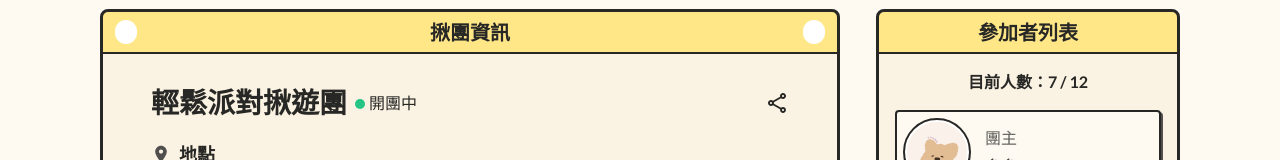
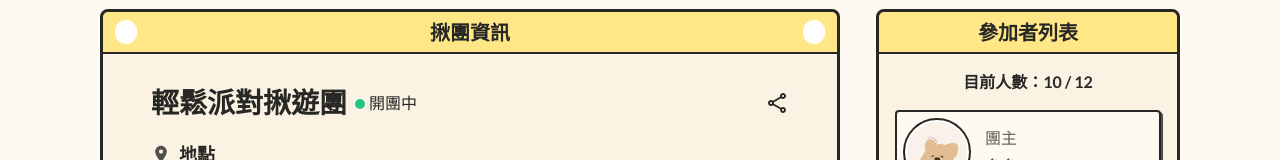
Before and after one commit to star82620/join-joy, a Next.js app: page /group in a window 1280 px wide. Shown: the part 139-299 px from the top of the page. Built offline with nearby package versions, Linux system fonts and the light colour scheme.

Commit message:
update/ adjust data of usecontext

```diff
--- a/modules/GroupProfile/GroupInformation.tsx
+++ b/modules/GroupProfile/GroupInformation.tsx
@@ -1,17 +1,22 @@
-import React from "react";
+import React, { useContext } from "react";
 import Image from "next/image";
 import Button from "@/common/components/GeneralButton";
 import Share from "@/common/components/Share";
 import { groupStatusFormat } from "@/constants/groupStatusFormat";
-import { StoreLocation, Title, TagItem, GameItem } from "./index";
+import {
+  StoreLocation,
+  Title,
+  TagItem,
+  GameItem,
+  GroupDataContext,
+} from "./index";
 import { GroupInformationProps, GameItemType } from "./data";
 
 export default function GroupInformation({
-  groupData,
-  applyNum,
   setApplyNum,
   handleJoinSubmit,
 }: GroupInformationProps) {
+  const { groupData, currentMemberNum } = useContext(GroupDataContext);
   const {
     groupName,
     groupStatus,
@@ -28,6 +33,13 @@ export default function GroupInformation({
   } = groupData;
   const isPlace = place !== "NULL";
   const groupStatusText = groupStatusFormat[groupStatus];
+  const remainingNum = totalMemberNum - currentMemberNum;
+  const numOptions = Array.from({ length: remainingNum }).map((_, index) => (
+    <option key={index} value={index + 1}>
+      {index + 1}
+    </option>
+  ));
+
   return (
     <section className="px-12 py-8 md:px-3 md:py-4">
       <div className="flex items-center gap-2">
@@ -101,11 +113,7 @@ export default function GroupInformation({
               setApplyNum(Number(e.target.value));
             }}
           >
-            {/* 要根據目前最大可加入人數給選項，會有那種同時送出的狀況？=>未來展望 */}
-            <option>1</option>
-            <option>2</option>
-            <option>3</option>
-            <option>4</option>
+            {numOptions}
           </select>
         </div>
         <Button type="submit" appearance="orange" className="grow md:w-full">
--- a/modules/GroupProfile/MembersList.tsx
+++ b/modules/GroupProfile/MembersList.tsx
@@ -1,8 +1,9 @@
-import React from "react";
+import React, { useContext } from "react";
 import Image from "next/image";
 import Link from "@/common/components/GeneralLink";
 import { memberStatusFormat } from "@/constants/memberStatusFormat";
-import { MembersListProps, MemberCardProps } from "./data";
+import { GroupDataContext } from "./index";
+import { MemberCardProps } from "./data";
 
 function MemberCard({ member, index }: MemberCardProps) {
   const { userId, userName, status, initNum } = member;
@@ -38,14 +39,9 @@ function MemberCard({ member, index }: MemberCardProps) {
   );
 }
 
-export default function MembersList({
-  members,
-  totalMemberNum,
-}: MembersListProps) {
-  const currentMemberNum = members.reduce((sum, member) => {
-    sum += member.initNum;
-    return sum;
-  }, 0);
+export default function MembersList() {
+  const { groupData, currentMemberNum } = useContext(GroupDataContext);
+  const { totalMemberNum, members } = groupData;
   return (
     <section className="p-4 md:px-3 md:py-4">
       <h3 className="text-md leading-6 text-center">
--- a/modules/GroupProfile/data.tsx
+++ b/modules/GroupProfile/data.tsx
@@ -1,5 +1,3 @@
-import GroupInformation from "./GroupInformation";
-
 type IconKeyType =
   | "location"
   | "date"
@@ -20,29 +18,19 @@ export type IconType = { IconKeyType: IconItemType };
 export type TitleProps = { content: IconKeyType };
 
 export type StoreType = { storeName: string; storeId: string; address: string };
+
 export type GameItemType = {
   gameName: string;
   gameId: string;
   gameType: string;
 };
+
 export type MemberType = {
   userId: string;
   userName: string;
   status: "leader" | "member";
   initNum: number;
 };
-
-export type TagItemProps = {
-  tag: string;
-};
-export type GameItemProps = {
-  game: GameItemType;
-};
-export type StoreLocationProps = {
-  store: StoreType;
-};
-
-export type MemberCardProps = { member: MemberType; index: number };
 
 export type GroupDataType = {
   groupName: string;
@@ -60,16 +48,23 @@ export type GroupDataType = {
   tags: Array<string>;
 };
 
+export type TagItemProps = {
+  tag: string;
+};
+
+export type GameItemProps = {
+  game: GameItemType;
+};
+
+export type StoreLocationProps = {
+  store: StoreType;
+};
+
+export type MemberCardProps = { member: MemberType; index: number };
+
 export type GroupInformationProps = {
-  groupData: GroupDataType;
-  applyNum: number;
   setApplyNum: (applyNum: number) => void;
   handleJoinSubmit: (e: React.FormEvent<HTMLFormElement>) => void;
-};
-
-export type MembersListProps = {
-  members: MemberType[];
-  totalMemberNum: GroupDataType["totalMemberNum"];
 };
 
 // ---data---
@@ -77,7 +72,7 @@ export type MembersListProps = {
 export const groupData: GroupDataType = {
   groupName: "輕鬆派對揪遊團",
   groupStatus: "opening",
-  place: "NULL", //如果是自宅團就 show 開團當時寫的
+  place: "NULL",
   store: {
     storeId: "s123",
     storeName: "六角學院桌遊店",
@@ -98,7 +93,7 @@ export const groupData: GroupDataType = {
   members: [
     { userId: "a00012", userName: "多多", status: "leader", initNum: 2 },
     { userId: "a00019", userName: "皮卡秋", status: "member", initNum: 3 },
-    { userId: "a00041", userName: "少少", status: "member", initNum: 1 },
+    { userId: "a00041", userName: "少少", status: "member", initNum: 4 },
     { userId: "a00033", userName: "巧虎", status: "member", initNum: 1 },
   ],
   tags: ["新手團", "經驗切磋"],
--- a/modules/GroupProfile/index.tsx
+++ b/modules/GroupProfile/index.tsx
@@ -1,4 +1,4 @@
-import React, { useState } from "react";
+import React, { createContext, useState } from "react";
 import Image from "next/image";
 import Link from "@/common/components/GeneralLink";
 import ModalWrapper from "@/common/components/ModalWrapper";
@@ -74,24 +74,33 @@ export function GameItem({ game }: GameItemProps) {
   );
 }
 
+const currentMemberNum = groupData.members.reduce((sum, member) => {
+  sum += member.initNum;
+  return sum;
+}, 0);
+
+export const GroupDataContext = createContext({
+  groupData: groupData,
+  currentMemberNum: currentMemberNum,
+});
+
 export default function GroupProfile() {
   const [applyNum, setApplyNum] = useState<number>(1);
 
   function handleJoinSubmit(e: React.FormEvent<HTMLFormElement>) {
     e.preventDefault();
-    console.log("handleJoinSubmit", e.target);
+    console.log(applyNum);
     // 按下送出 API
   }
 
   return (
     <section className="container py-14 md:py-9">
       <div className="flex justify-center items-stretch gap-9 md:flex-col">
+        <GroupDataContext.Provider value={{ groupData, currentMemberNum }}>
           <div className="flex flex-col gap-9 md:gap-8 grow">
             <div className="grow">
               <ModalWrapper title="揪團資訊" layout="primary">
                 <GroupInformation
-                groupData={groupData}
-                applyNum={applyNum}
                   setApplyNum={setApplyNum}
                   handleJoinSubmit={handleJoinSubmit}
                 />
@@ -105,12 +114,10 @@ export default function GroupProfile() {
           </div>
           <div className="w-[304px] md:w-full">
             <ModalWrapper title="參加者列表" layout="secondary">
-            <MembersList
-              members={groupData.members}
-              totalMemberNum={groupData.totalMemberNum}
-            />
+              <MembersList />
             </ModalWrapper>
           </div>
+        </GroupDataContext.Provider>
       </div>
     </section>
   );
```
Lines whose indentation alone changed are shown as unchanged.
